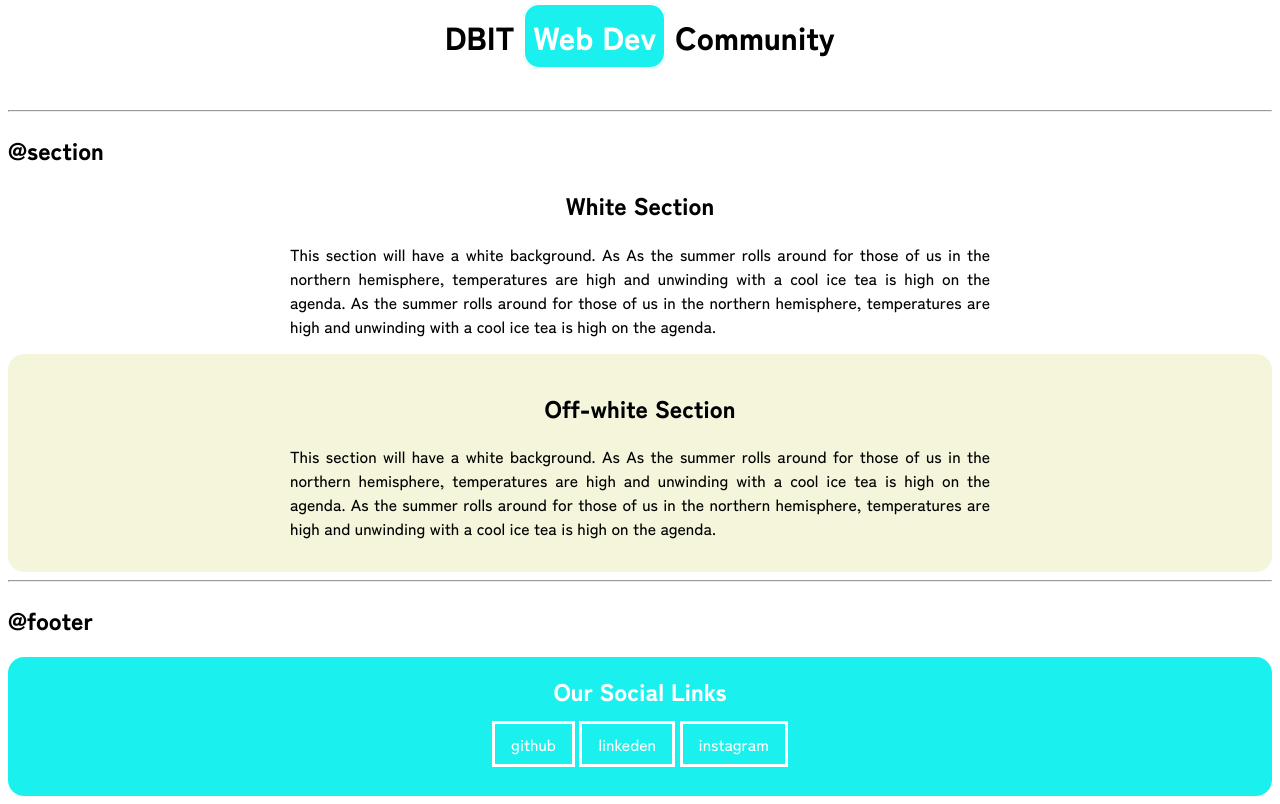
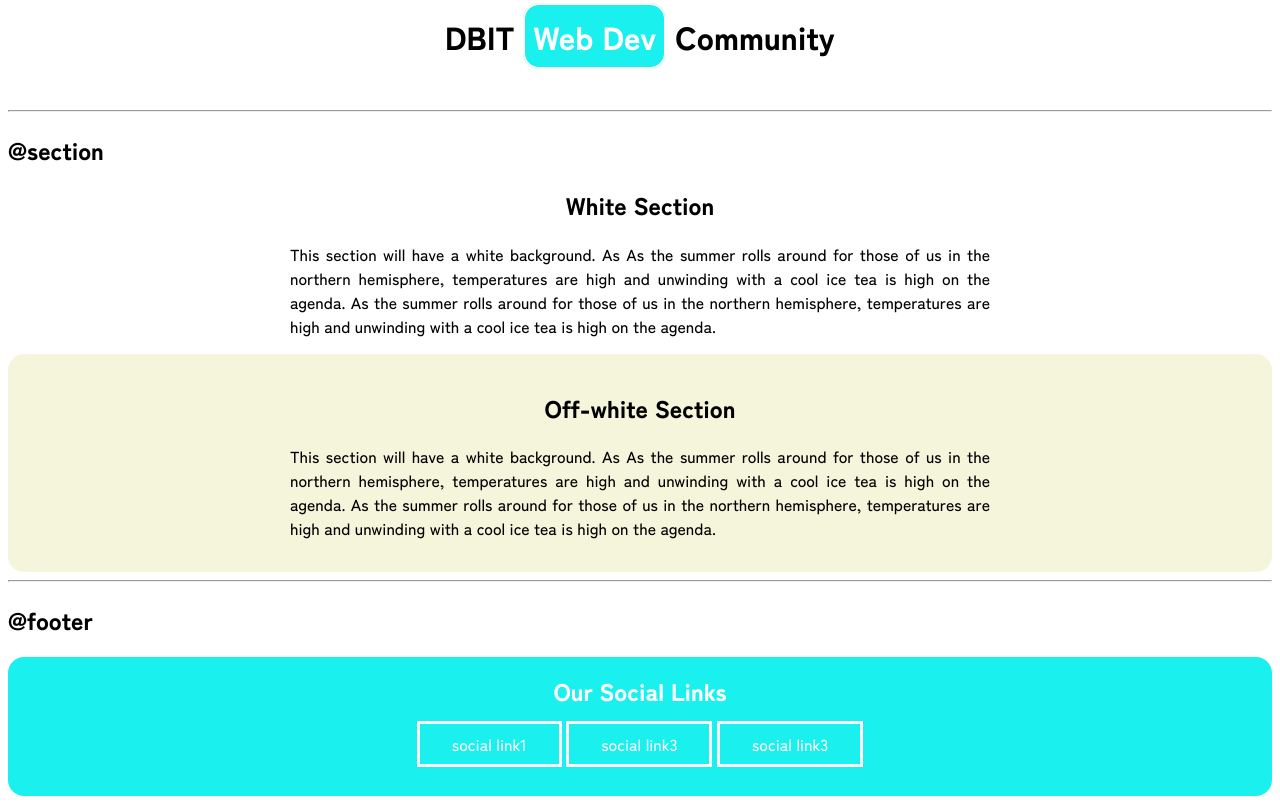
Before and after one commit to Om-jannu/om-component-library, a plain HTML site: page index.html in a window 1280 px wide. Shown: the part 2075-2879 px from the top of the page. Drawn offline with Linux system fonts and the light colour scheme.

```diff
--- a/index.html
+++ b/index.html
@@ -90,9 +90,9 @@
     <footer class="footer container navig">
         <div class="social">Our Social Links</div>
         <ul class="link">
-            <li class="inline social-link">github</li>
-            <li class="inline social-link">linkeden</li>
-            <li class="inline social-link">instagram</li>
+            <li class="inline social-link"><a class="link" href="" target="blank">social link1</a></li>
+            <li class="inline social-link"><a class="link" href="" target="blank">social link3</a></li>
+            <li class="inline social-link"><a class="link" href="" target="blank">social link3</a></li>
         </ul>
     </footer>
 </body>
```
